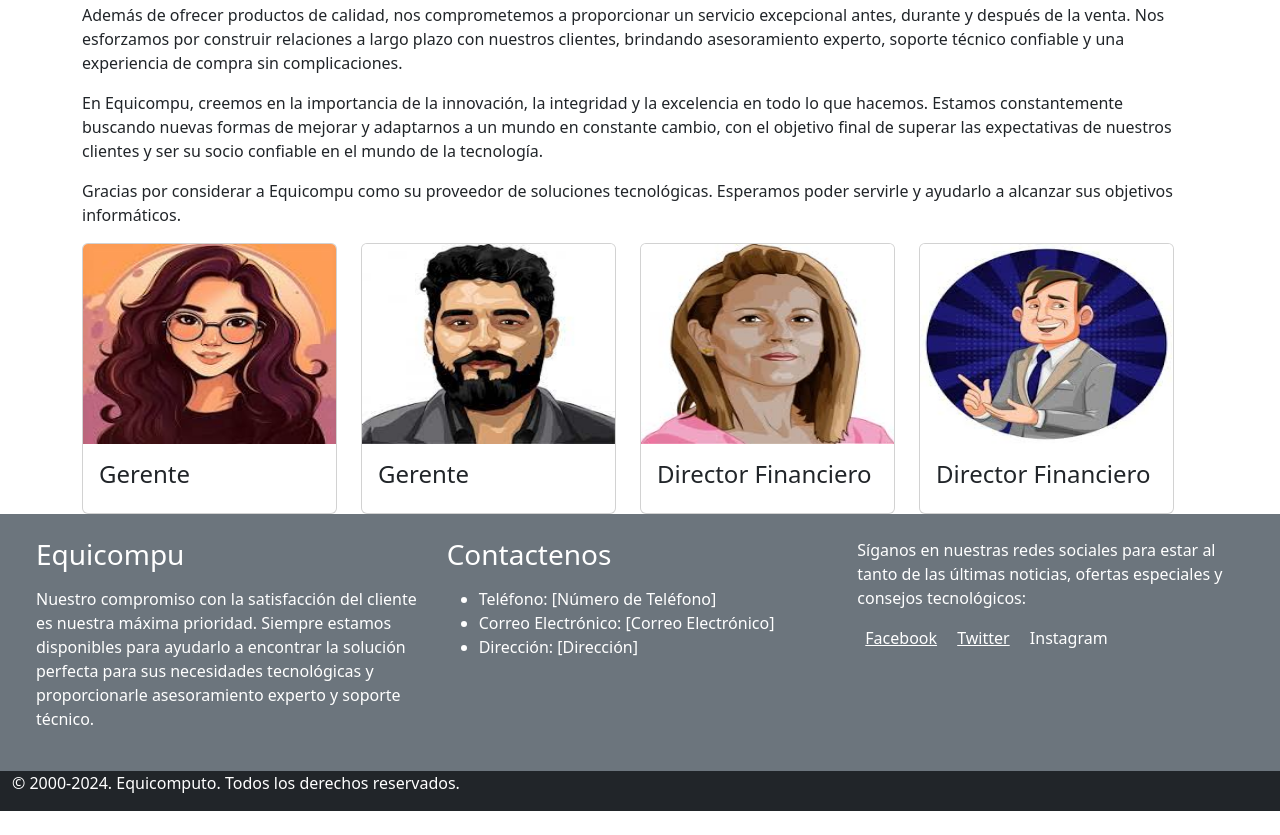
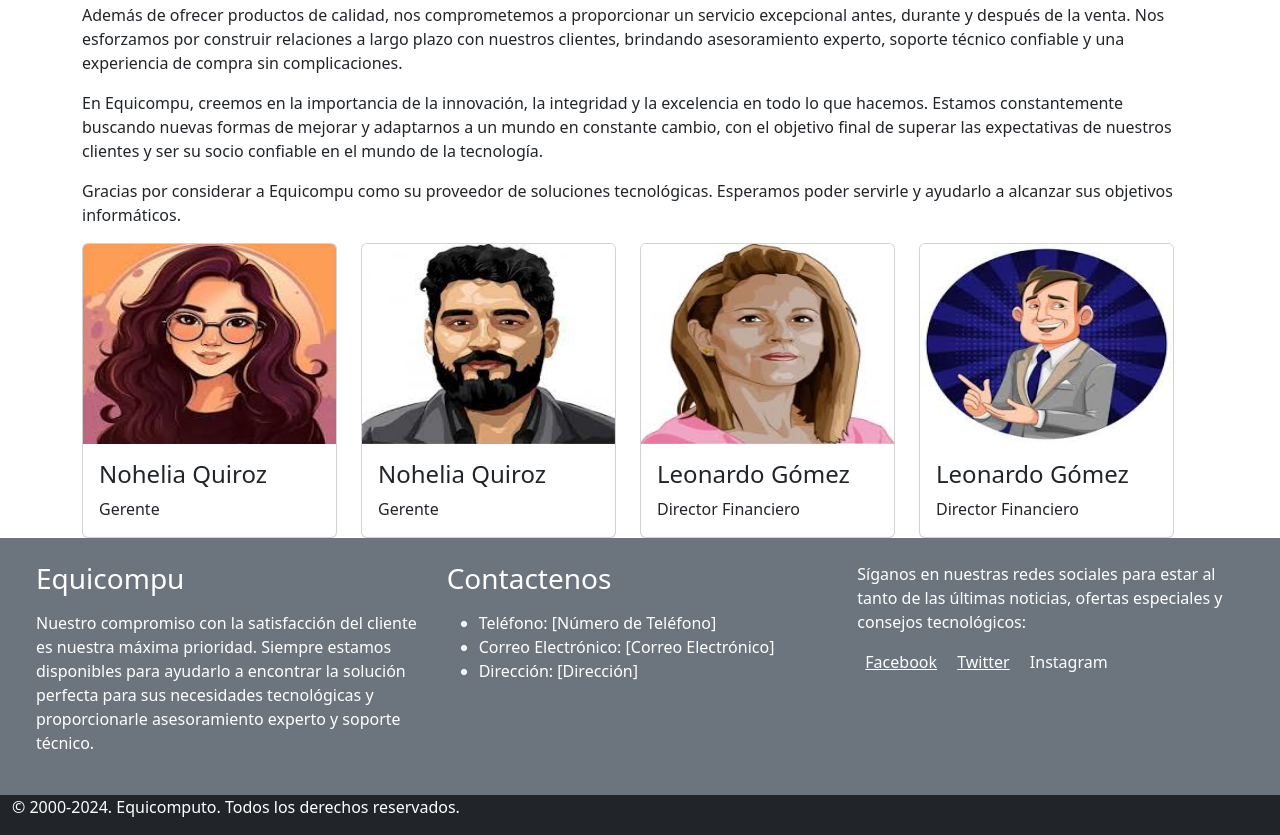
Before and after one commit to carcamolm/tiendaMaqueta, a plain HTML site: page principal/quienesSomos.html in a window 1280 px wide. Shown: the part 445-1280 px from the top of the page. Before the commit the page ends 1256 px from the top, so only its background shows below. Drawn offline with nearby package versions, Linux system fonts and the light colour scheme.

Commit message:
etiqueta cierre

```diff
--- a/principal/quienesSomos.html
+++ b/principal/quienesSomos.html
@@ -56,7 +56,7 @@
             <div class="card">
                 <img class="card-img-top" src="img/foto.jpg" alt="Title" height="200" />
                  <div class="card-body">
-                    <h4 class="card-title"Nohelia Quiroz</h4>
+                    <h4 class="card-title">Nohelia Quiroz</h4>
                     <p class="card-text">Gerente</p>
                 </div>
             </div>
@@ -65,7 +65,7 @@
             <div class="card">
                 <img class="card-img-top" src="img/foto2.jpg" alt="Title" height="200" />
                  <div class="card-body">
-                    <h4 class="card-title"Nohelia Quiroz</h4>
+                    <h4 class="card-title">Nohelia Quiroz</h4>
                     <p class="card-text">Gerente</p>
                 </div>
             </div>
@@ -75,7 +75,7 @@
             <div class="card">
                 <img class="card-img-top" src="img/foto3.jpg" alt="Title" height="200" />
                   <div class="card-body">
-                    <h4 class="card-title"Leonardo Gómez</h4>
+                    <h4 class="card-title">Leonardo Gómez</h4>
                     <p class="card-text">Director Financiero </p>
                 </div>
             </div>
@@ -85,7 +85,7 @@
             <div class="card">
                 <img class="card-img-top" src="img/foto4.jpg" alt="Title" height="200"; />
                   <div class="card-body">
-                    <h4 class="card-title"Leonardo Gómez</h4>
+                    <h4 class="card-title">Leonardo Gómez</h4>
                     <p class="card-text">Director Financiero </p>
                 </div>
             </div>
```
